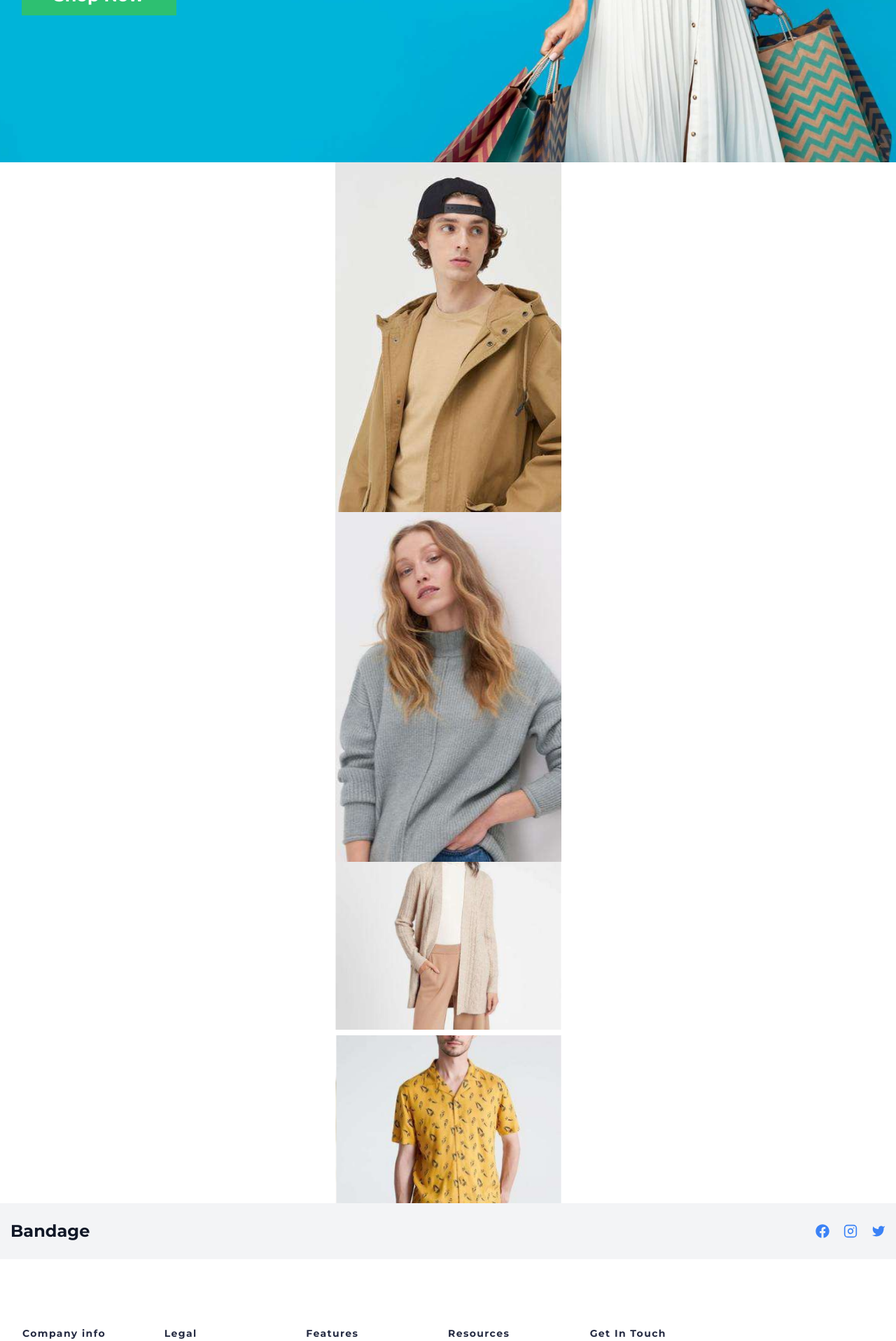
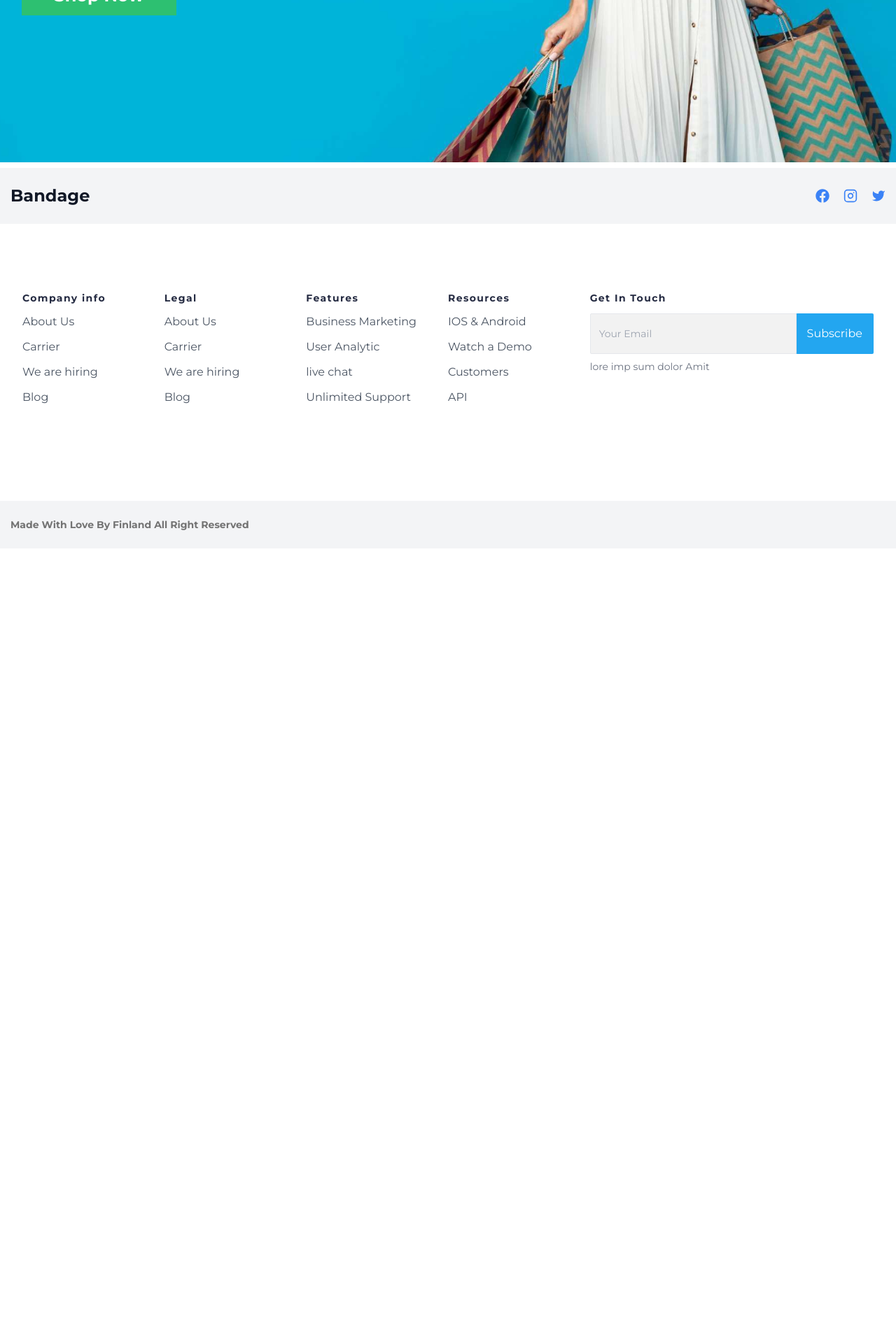
Before and after one commit to abdul-ahad-26/hackathon-2, a Next.js app: page / in a window 1280 px wide. Shown: the part 606-2523 px from the top of the page at 70% size. After the commit the page ends 1390 px from the top, so only its background shows below. Built offline with nearby package versions, Linux system fonts and the light colour scheme.

Commit message:
corrected errors and made editors pick

```diff
--- a/src/app/components/EditorsPick.tsx
+++ b/src/app/components/EditorsPick.tsx
@@ -3,17 +3,17 @@ import React from 'react'
 const EditorsPick = () => {
     return (
         <div className='flex flex-col w-full px-4 items-center justify-center'>
-            <div className='bg-cover bg-center w-[323px]  h-[500px] ' style={{
+            <div className='bg-cover bg-center row-span-1 ' style={{
                 backgroundImage: "url('/men.png')"
             }}></div>
-            <div className='bg-cover bg-center w-[323px] h-[500px]' style={{
+            <div className='bg-cover bg-center row-span-1' style={{
                 backgroundImage: "url('/women.png')"
             }}></div>
             <div className="flex flex-col gap-2">
-            <div className='bg-cover bg-center w-[323px] h-[240px]' style={{
+            <div className='bg-cover bg-center row-span-1' style={{
                 backgroundImage: "url('/accessories.png')"
             }}></div>
-            <div className='bg-cover bg-center w-[323px] h-[240px]' style={{
+            <div className='bg-cover bg-center row-span-1' style={{
                 backgroundImage: "url('/kids.png')"
             }}></div>
 
```
